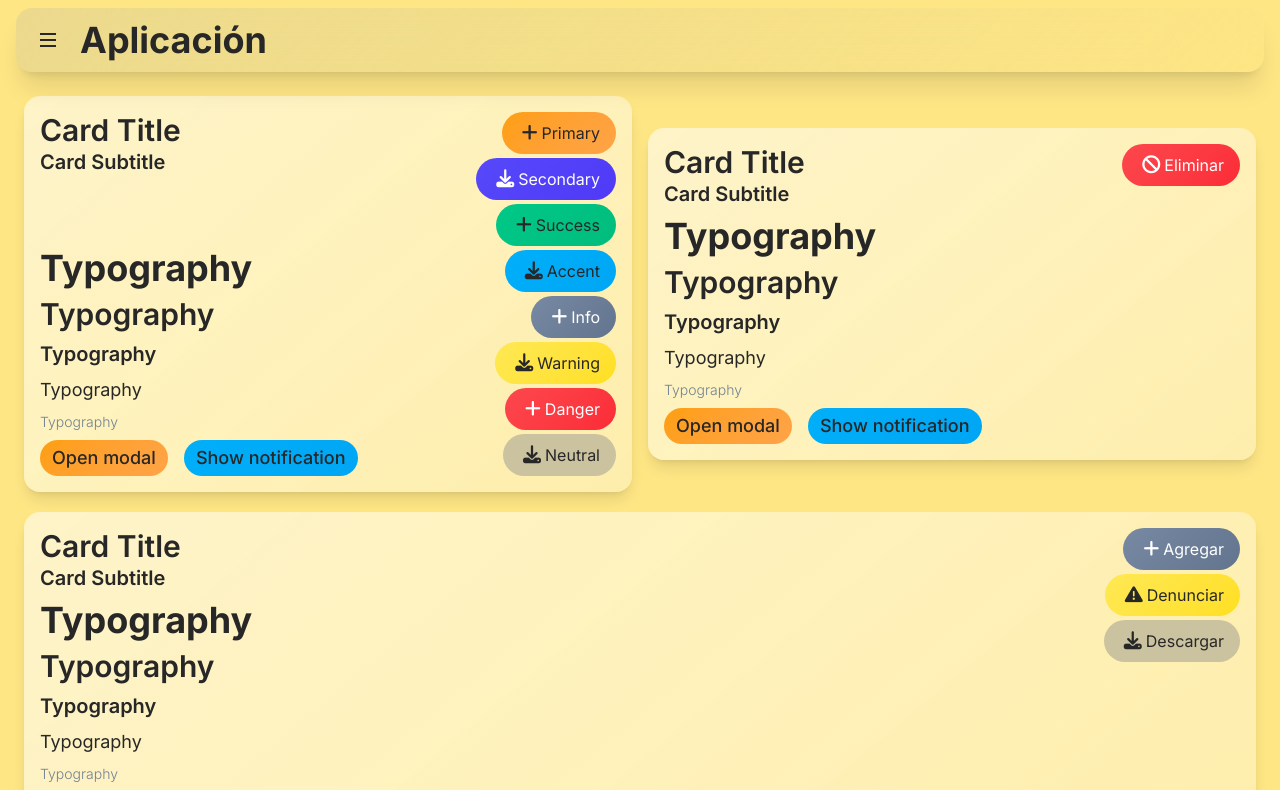
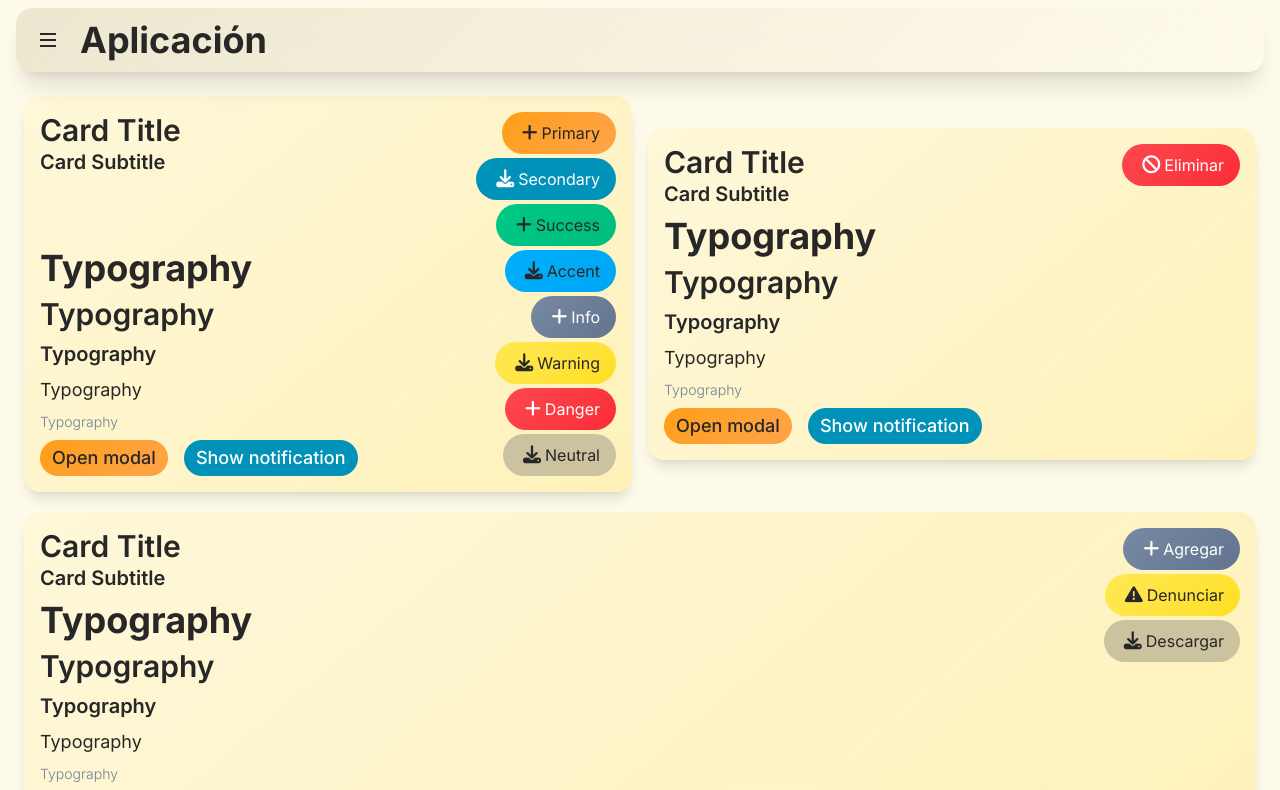
Before and after one commit to joac001/template, a Next.js app: page / in a window 1280 px wide. Shown: the top 790 px of the page. Built offline with nearby package versions, Linux system fonts and the light colour scheme.

Commit message:
Change secondary and bg

```diff
--- a/src/app/globals.css
+++ b/src/app/globals.css
@@ -4,8 +4,8 @@
 @tailwind utilities;
 
 :root {
-  /* Amber 100 */
-  --background: oklch(92.4% 0.12 95.746);
+  /* Amber 50 */
+  --background: oklch(98.7% 0.022 95.277);
   --foreground: #272727;
   --foreground-contrast: #ffffff;
 
@@ -20,13 +20,13 @@
   --color-primary-soft: color-mix(in srgb, var(--color-primary) 55%, var(--color-primary-light) 45%);
   --color-primary-strong: color-mix(in srgb, var(--color-primary) 85%, var(--color-primary-dark) 15%);
 
-  /* Indigo */
+  /* Cyan */
   /* 700 */
-  --color-secondary-dark: oklch(45.7% 0.24 277.023);
+  --color-secondary-dark: oklch(52% 0.105 223.128);
   /* 600 */
-  --color-secondary: oklch(51.1% 0.262 276.966);
+  --color-secondary: oklch(60.9% 0.126 221.723);
   /* 500 */
-  --color-secondary-light: oklch(58.5% 0.233 277.117);
+  --color-secondary-light: oklch(60.9% 0.126 221.723);
   --color-secondary-foreground: var(--foreground-contrast);
   --color-secondary-soft: color-mix(in srgb, var(--color-secondary) 60%, var(--color-secondary-light) 40%);
   --color-secondary-strong: color-mix(in srgb, var(--color-secondary) 80%, var(--color-secondary-dark) 20%);
--- a/src/app/page.tsx
+++ b/src/app/page.tsx
@@ -155,7 +155,7 @@ export default function Home() {
                     <Typography variant="caption">Typography</Typography>
                     <Box className="flex flex-row w-fit gap-4">
                         <Button type="primary" text="Open modal" onClick={handleOpenModal} />
-                        <Button type="accent" text="Show notification" onClick={() => handleShowNotification("neutral")} />
+                        <Button type="secondary" text="Show notification" onClick={() => handleShowNotification("neutral")} />
                     </Box>
                 </Card>
 
@@ -167,7 +167,7 @@ export default function Home() {
                     <Typography variant="caption">Typography</Typography>
                     <Box className="flex flex-row w-fit gap-4">
                         <Button type="primary" text="Open modal" onClick={handleOpenModal} />
-                        <Button type="accent" text="Show notification" onClick={() => handleShowNotification("neutral")} />
+                        <Button type="secondary" text="Show notification" onClick={() => handleShowNotification("neutral")} />
                     </Box>
                 </Card>
             </Box>
@@ -179,7 +179,7 @@ export default function Home() {
                 <Typography variant="caption">Typography</Typography>
                 <Box className="flex flex-row w-fit gap-4">
                     <Button type="primary" text="Open modal" onClick={handleOpenModal} />
-                    <Button type="accent" text="Show notification" onClick={() => handleShowNotification("neutral")} />
+                    <Button type="secondary" text="Show notification" onClick={() => handleShowNotification("neutral")} />
                 </Box>
             </Card>
 
```
